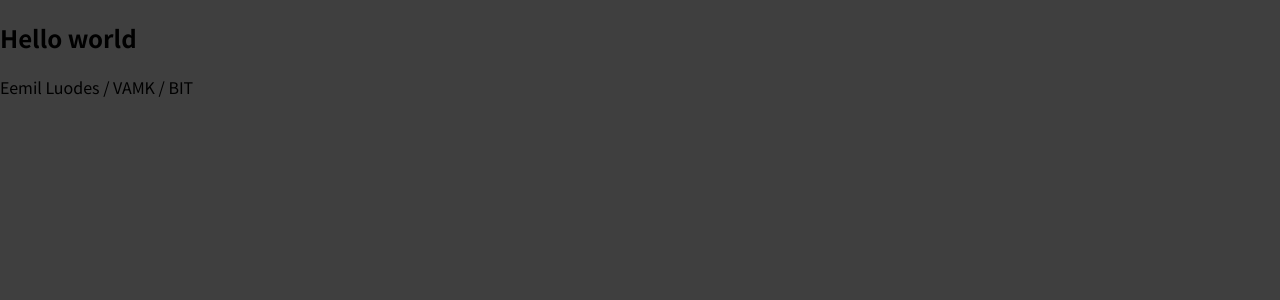
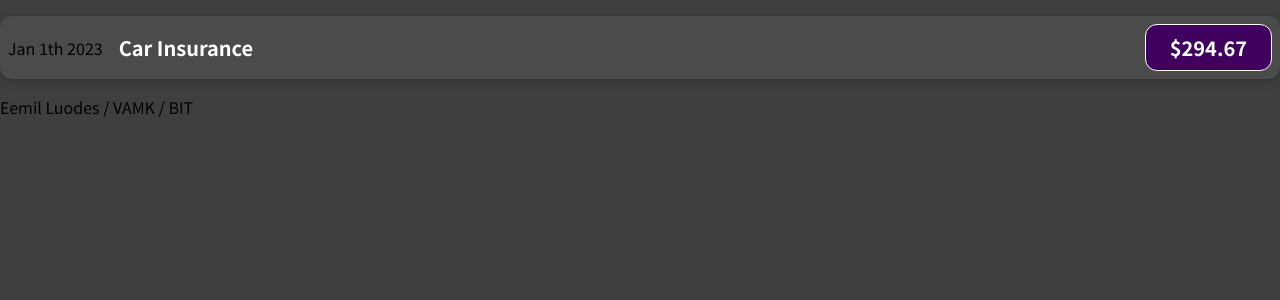
Before and after one commit to eeLude/React-Expenses-Tracker, a JavaScript app: page / in a window 1280 px wide. Shown: the top 300 px of the page. Built offline with nearby package versions, Linux system fonts and the light colour scheme.

Commit message:
first component

```diff
--- a/src/App.js
+++ b/src/App.js
@@ -1,8 +1,9 @@
+import ExpenseItem from "./components/ExpenseItem";
 
 function App() {
   return (
     <div>
-      <h2>Hello world</h2>
+      <ExpenseItem></ExpenseItem>
       <p>Eemil Luodes / VAMK / BIT</p>
     </div>
   );
--- /dev/null
+++ b/src/components/ExpenseItem.css
@@ -0,0 +1,56 @@
+.expense-item {
+  display: flex;
+  justify-content: space-between;
+  align-items: center;
+  box-shadow: 0 2px 8px rgba(0, 0, 0, 0.25);
+  padding: 0.5rem;
+  margin: 1rem 0;
+  border-radius: 12px;
+  background-color: #4b4b4b;
+}
+
+.expense-item__description {
+  display: flex;
+  flex-direction: column;
+  gap: 1rem;
+  align-items: flex-end;
+  flex-flow: column-reverse;
+  justify-content: flex-start;
+  flex: 1;
+}
+
+.expense-item h2 {
+  color: #3a3a3a;
+  font-size: 1rem;
+  flex: 1;
+  margin: 0 1rem;
+  color: white;
+}
+
+.expense-item__price {
+  font-size: 1rem;
+  font-weight: bold;
+  color: white;
+  background-color: #40005d;
+  border: 1px solid white;
+  padding: 0.5rem;
+  border-radius: 12px;
+}
+
+@media (min-width: 580px) {
+  .expense-item__description {
+    flex-direction: row;
+    align-items: center;
+    justify-content: flex-start;
+    flex: 1;
+  }
+
+  .expense-item__description h2 {
+    font-size: 1.25rem;
+  }
+
+  .expense-item__price {
+    font-size: 1.25rem;
+    padding: 0.5rem 1.5rem;
+  }
+}
--- /dev/null
+++ b/src/components/ExpenseItem.js
@@ -0,0 +1,17 @@
+import "./ExpenseItem.css";
+
+function ExpenseItem() {
+  return (
+    <div>
+      <div className="expense-item">
+        <div>Jan 1th 2023</div>
+        <div className="expense-item__description">
+          <h2>Car Insurance</h2>
+          <div className="expense-item__price">$294.67</div>
+        </div>
+      </div>
+    </div>
+  );
+}
+
+export default ExpenseItem;
```
